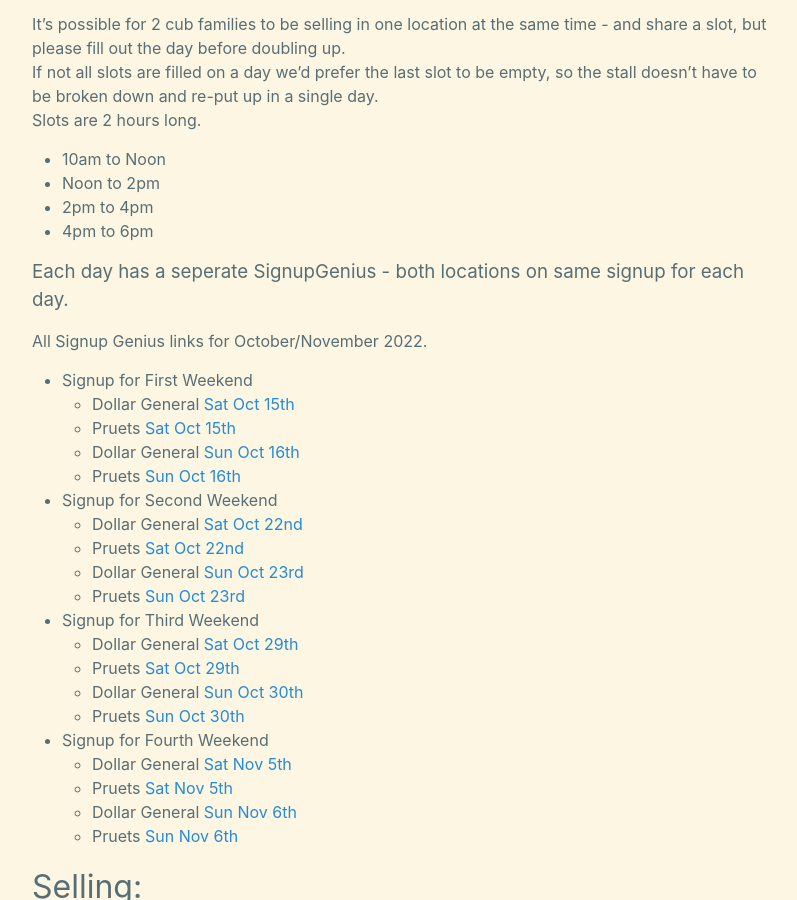
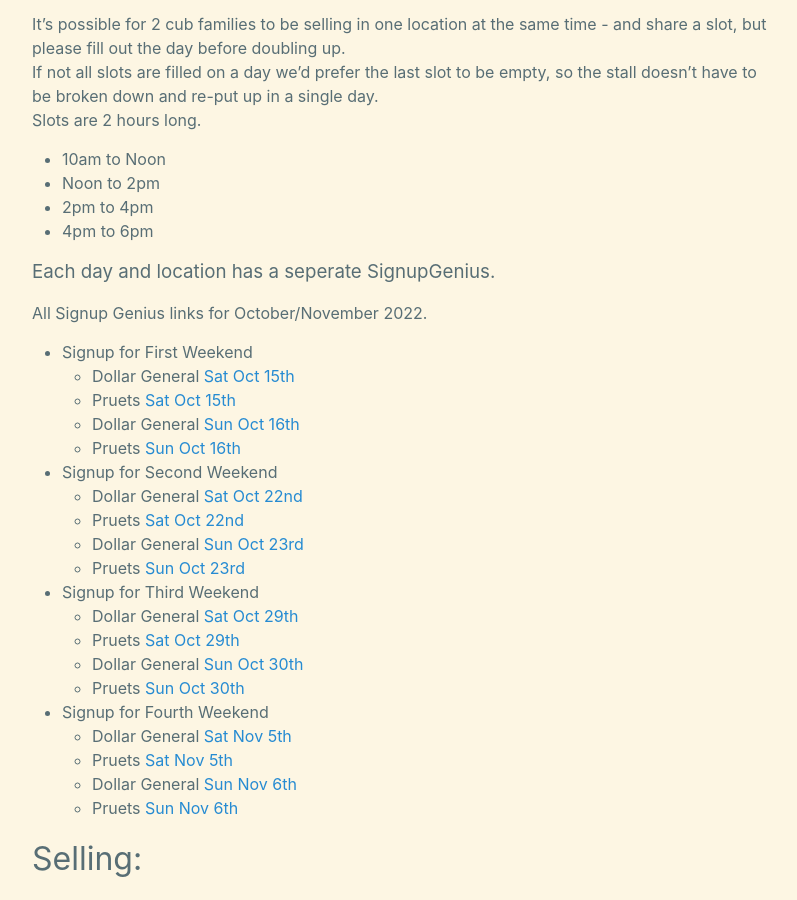
Before and after one commit to CodeJourneymen/scoutpiemaster, a Jekyll site: the page built from shownsell.md, in a window 1280 px wide and 900 px high, scrolled down 409 px. Shown: the whole window, without its empty margins (238-1035 px from the left). Built offline with Jekyll 4.4.1, drawn with Linux system fonts in a browser that asks for light colours; some of the changed text lies outside the part shown.

Commit message:
added bettwe docs
Signed-off-by: Lee Walker <lee@codejourneymen.com>

```diff
--- a/shownsell.md
+++ b/shownsell.md
@@ -21,7 +21,7 @@ Slots are 2 hours long.
 - 2pm to 4pm
 - 4pm to 6pm
 
-### Each day has a seperate SignupGenius - both locations on same signup for each day.
+### Each day and location has a seperate SignupGenius.
 
 All Signup Genius links for October/November 2022.
 - Signup for First Weekend
```
Also changed, not shown: other parts of shownsell.md (+1 -0 lines).
